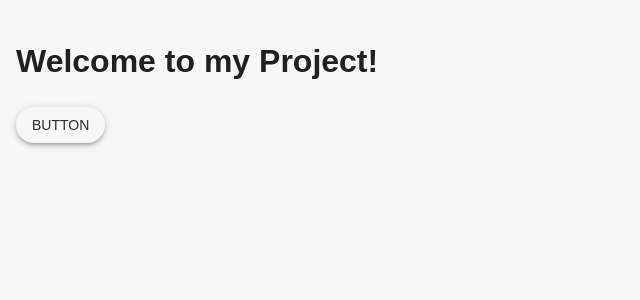
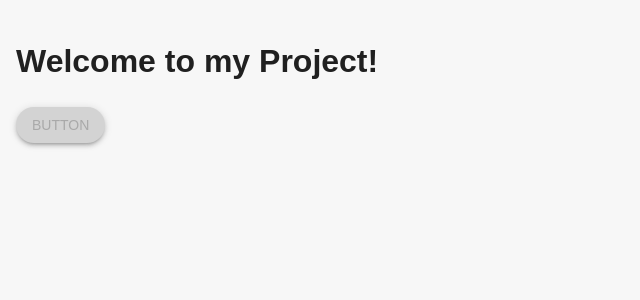
Before and after one commit to noadjamila/TechStudyFinder, a React (Create React App) app in the folder client/: page / in a window 1280 px wide. Shown: the top 300 px of the page, without its empty margins (0-640 px from the left). Built offline with nearby package versions, Linux system fonts and the light colour scheme.

Commit message:
Add Button interface to make the button reusable

```diff
--- a/client/src/App.tsx
+++ b/client/src/App.tsx
@@ -1,6 +1,6 @@
 import { ThemeProvider, CssBaseline, Box } from "@mui/material";
 import theme from "./theme/theme";
-import Button from "./components/Button";
+import Button from "./components/buttons/Button";
 
 export default function App() {
   return (
--- a/client/src/components/Button.tsx
+++ /dev/null
@@ -1,20 +0,0 @@
-import { Button as MUIButton } from "@mui/material";
-
-export default function Button() {
-  return (
-    <MUIButton
-      variant="contained"
-      sx={(theme) => ({
-        backgroundColor: theme.palette.grey[100],
-        color: theme.palette.grey[900],
-        borderRadius: "20px",
-        boxShadow: 3,
-        ":hover": {
-          backgroundColor: theme.palette.primary.main,
-        },
-      })}
-    >
-      Button
-    </MUIButton>
-  );
-}
--- /dev/null
+++ b/client/src/components/buttons/Button.tsx
@@ -0,0 +1,29 @@
+import { Button as MUIButton } from "@mui/material";
+import { ButtonProps } from "../../types/Button.types";
+
+export default function Button({
+  label = "Button",
+  onClick,
+  disabled = false,
+  fullWidth = false,
+}: ButtonProps) {
+  return (
+    <MUIButton
+      variant="contained"
+      onClick={onClick}
+      disabled={disabled}
+      fullWidth={fullWidth}
+      sx={{
+        backgroundColor: "lightGrey",
+        color: "darkGrey",
+        borderRadius: "20px",
+        boxShadow: 3,
+        ":hover": {
+          backgroundColor: "purple",
+        },
+      }}
+    >
+      {label}
+    </MUIButton>
+  );
+}
--- /dev/null
+++ b/client/src/types/Button.types.ts
@@ -0,0 +1,6 @@
+export interface ButtonProps {
+  label?: string;
+  onClick?: () => void;
+  disabled?: boolean;
+  fullWidth?: boolean;
+}
```
Also changed, not shown: client/src/components/Button.css (added), 1 other file (tests, documents, lock files or other folders).
